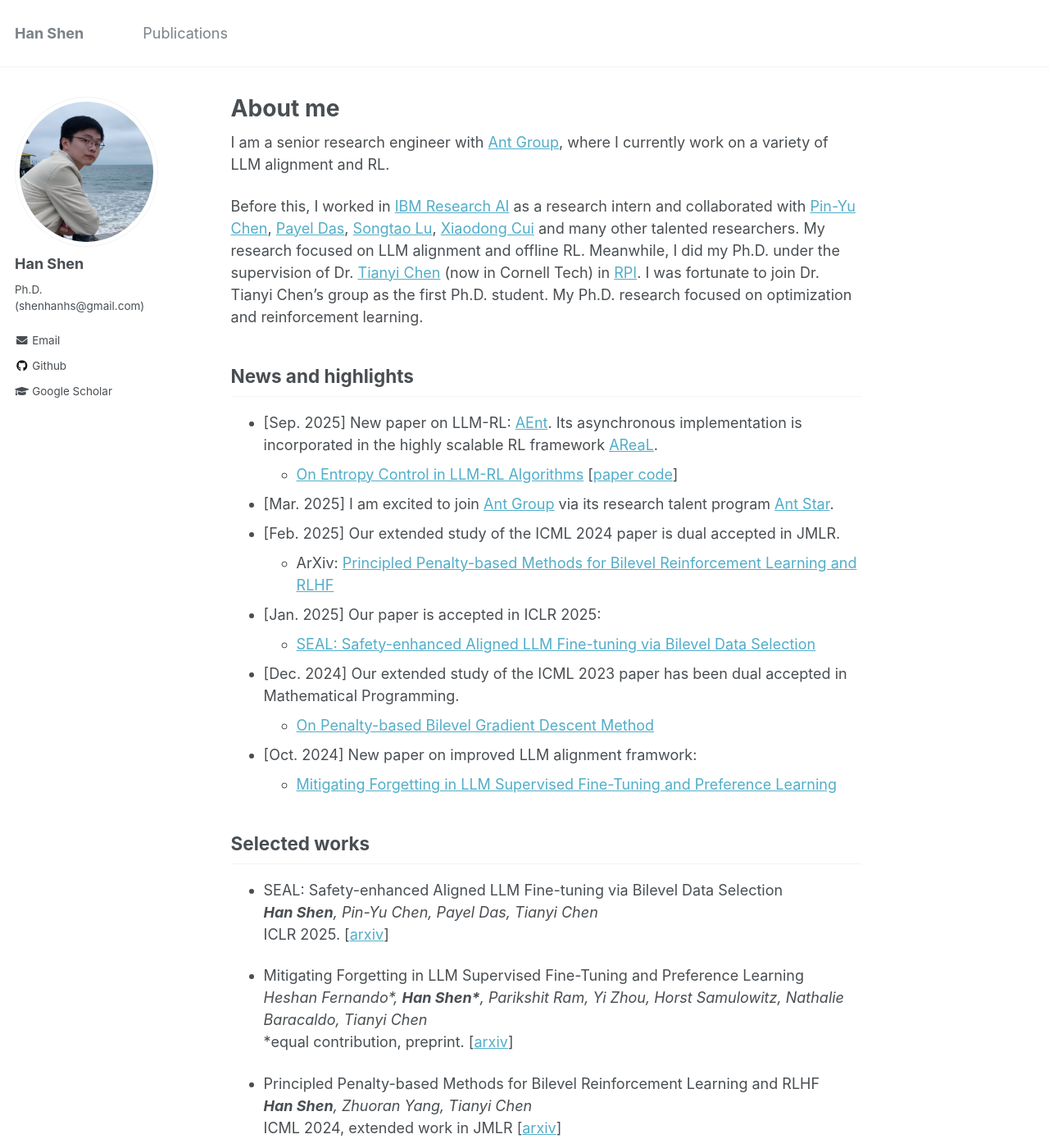
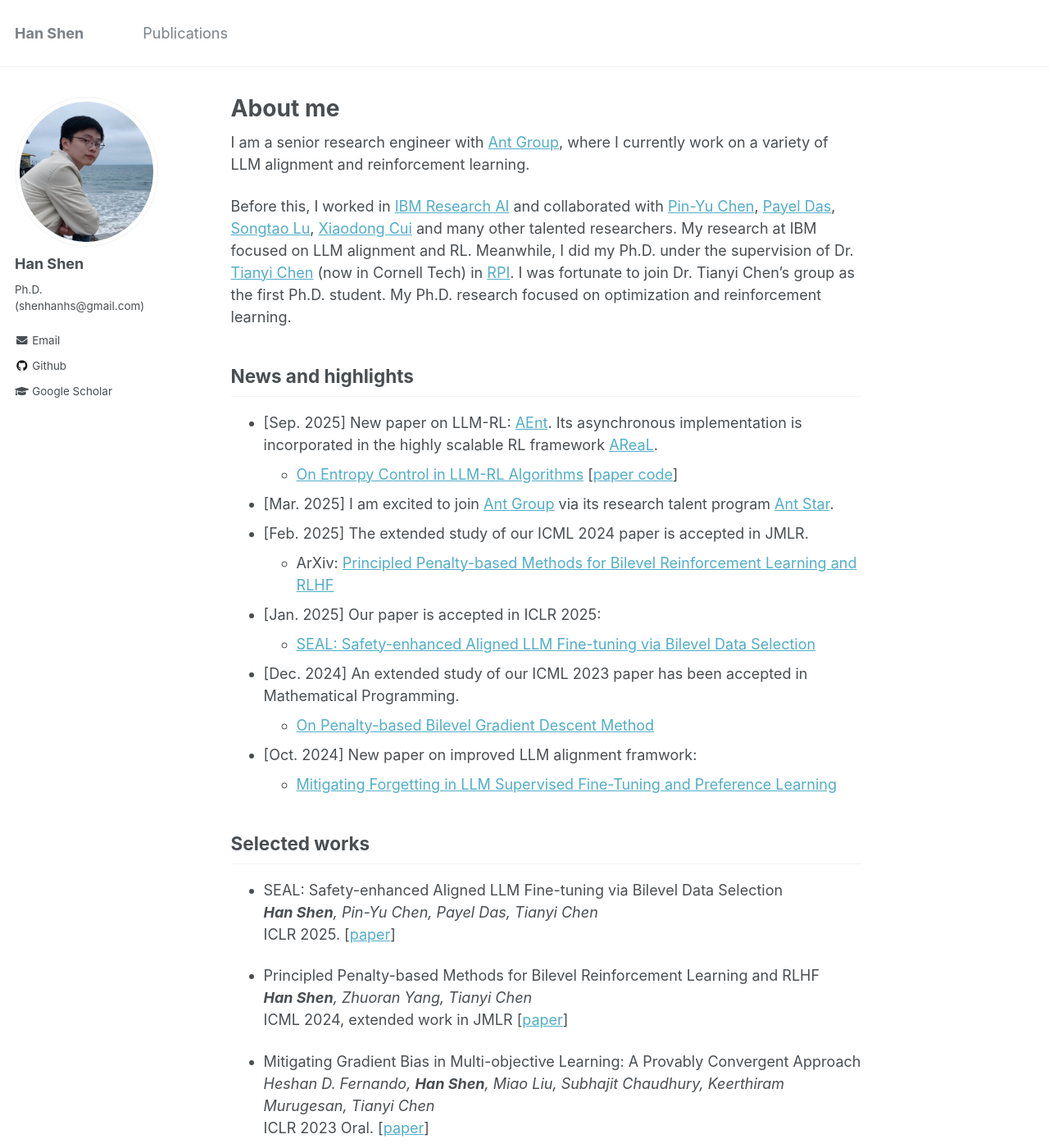
Before and after one commit to hanshen95/hanshen95.github.io, a Jekyll site: the page built from _pages/about.md, in a window 1280 px wide and 1400 px high. Shown: the whole window at 82% size. Built offline with Jekyll 4.4.1, drawn with Linux system fonts in a browser that asks for light colours; some of the changed text lies outside the part shown.

Commit message:
Update about.md

```diff
--- a/_pages/about.md
+++ b/_pages/about.md
@@ -10,9 +10,9 @@
 
 
 
-I am a senior research engineer with [Ant Group](https://www.antgroup.com/en), where I currently work on a variety of LLM alignment and RL.
+I am a senior research engineer with [Ant Group](https://www.antgroup.com/en), where I currently work on a variety of LLM alignment and reinforcement learning.
 
-Before this, I worked in [IBM Research AI](https://research.ibm.com/artificial-intelligence) as a research intern and collaborated with [Pin-Yu Chen](https://sites.google.com/site/pinyuchenpage/), [Payel Das](https://scholar.google.com/citations?user=1vs31MgAAAAJ&hl=en), [Songtao Lu](https://songtaogithub.github.io/), [Xiaodong Cui](https://research.ibm.com/people/xiaodong-cui) and many other talented researchers. My research focused on LLM alignment and offline RL. Meanwhile, I did my Ph.D. under the supervision of Dr. [Tianyi Chen](https://chentianyi1991.github.io/) (now in Cornell Tech) in [RPI](https://www.rpi.edu/). I was fortunate to join Dr. Tianyi Chen's group as the first Ph.D. student. My Ph.D. research focused on optimization and reinforcement learning.
+Before this, I worked in [IBM Research AI](https://research.ibm.com/artificial-intelligence) and collaborated with [Pin-Yu Chen](https://sites.google.com/site/pinyuchenpage/), [Payel Das](https://scholar.google.com/citations?user=1vs31MgAAAAJ&hl=en), [Songtao Lu](https://songtaogithub.github.io/), [Xiaodong Cui](https://research.ibm.com/people/xiaodong-cui) and many other talented researchers. My research at IBM focused on LLM alignment and RL. Meanwhile, I did my Ph.D. under the supervision of Dr. [Tianyi Chen](https://chentianyi1991.github.io/) (now in Cornell Tech) in [RPI](https://www.rpi.edu/). I was fortunate to join Dr. Tianyi Chen's group as the first Ph.D. student. My Ph.D. research focused on optimization and reinforcement learning.
 
 
 
@@ -20,11 +20,11 @@
 * [Sep. 2025] New paper on LLM-RL: [AEnt](https://arxiv.org/abs/2509.03493). Its asynchronous implementation is incorporated in the highly scalable RL framework [AReaL](https://github.com/inclusionAI/AReaL/tree/main/recipe/AEnt).
   * [On Entropy Control in LLM-RL Algorithms](https://arxiv.org/abs/2509.03493) [[paper code](https://github.com/antgroup/AEnt)]
 * [Mar. 2025] I am excited to join [Ant Group](https://www.antgroup.com/en) via its research talent program [Ant Star](https://talent.antgroup.com/ant-star).
-* [Feb. 2025] Our extended study of the ICML 2024 paper is dual accepted in JMLR.
+* [Feb. 2025] The extended study of our ICML 2024 paper is accepted in JMLR.
   * ArXiv: [Principled Penalty-based Methods for Bilevel Reinforcement Learning and RLHF](https://arxiv.org/abs/2410.07471)
 * [Jan. 2025] Our paper is accepted in ICLR 2025:
   * [SEAL: Safety-enhanced Aligned LLM Fine-tuning via Bilevel Data Selection](https://arxiv.org/abs/2410.07471)
-* [Dec. 2024] Our extended study of the ICML 2023 paper has been dual accepted in Mathematical Programming.
+* [Dec. 2024] An extended study of our ICML 2023 paper has been accepted in Mathematical Programming.
   * [On Penalty-based Bilevel Gradient Descent Method](https://arxiv.org/abs/2302.05185)
 * [Oct. 2024] New paper on improved LLM alignment framwork:
   * [Mitigating Forgetting in LLM Supervised Fine-Tuning and Preference Learning](https://arxiv.org/abs/2410.15483)
@@ -34,24 +34,23 @@
 
 * SEAL: Safety-enhanced Aligned LLM Fine-tuning via Bilevel Data Selection\
   *<b>Han Shen</b>, Pin-Yu Chen, Payel Das, Tianyi Chen*\
-  ICLR 2025. [[arxiv](https://arxiv.org/abs/2410.07471)]
-
-* Mitigating Forgetting in LLM Supervised Fine-Tuning and Preference Learning\
-  *Heshan Fernando\*, <b>Han Shen\*</b>, Parikshit Ram, Yi Zhou, Horst Samulowitz, Nathalie Baracaldo, Tianyi Chen*\
-  \*equal contribution, preprint. [[arxiv](https://arxiv.org/abs/2410.15483)]
+  ICLR 2025. [[paper](https://arxiv.org/abs/2410.07471)]
 
 * Principled Penalty-based Methods for Bilevel Reinforcement Learning and RLHF\
   *<b>Han Shen</b>, Zhuoran Yang, Tianyi Chen*\
-  ICML 2024, extended work in JMLR [[arxiv](https://arxiv.org/abs/2402.06886)]
+  ICML 2024, extended work in JMLR [[paper](https://arxiv.org/abs/2402.06886)]
 
 * Mitigating Gradient Bias in Multi-objective Learning: A Provably Convergent Approach\
   *Heshan D. Fernando, <b>Han Shen</b>, Miao Liu, Subhajit Chaudhury, Keerthiram Murugesan, Tianyi Chen*\
-  ICLR 2023 oral. [[arxiv](https://arxiv.org/abs/2210.12624)]
+  ICLR 2023 Oral. [[paper](https://arxiv.org/abs/2210.12624)]
 
 * On Penalty-based Bilevel Gradient Descent Method\
   *<b>Han Shen</b>, Quan Xiao, Tianyi Chen*\
-  ICML 2023, extended work in Mathematical Programming. [[MAPR](https://link.springer.com/article/10.1007/s10107-025-02194-4)]
+  ICML 2023, extended work in Mathematical Programming. [[paper](https://link.springer.com/article/10.1007/s10107-025-02194-4)]
 
+* A Single-timescale Analysis for Stochastic Approximation with Multiple Coupled Sequences\
+  *<b>Han Shen</b>, Tianyi Chen*\
+  NeurIPS 2022 Oral. [[paper](https://proceedings.neurips.cc/paper_files/paper/2022/hash/6f6dd92b03ff9be7468a6104611c9187-Abstract-Conference.html)]
 
 
 ## Industry experiences
@@ -70,4 +69,4 @@
 
 
 ## Services
-Reviewer for NeurIPS, ICML, ICLR, AISTATS, AAAI and IEEE Transactions on Signal Processing (TSP).
+Reviewer for NeurIPS, ICML, ICLR, AISTATS, AAAI, IEEE Transactions on Signal Processing, etc.
```
Also changed, not shown: other parts of _pages/about.md (+1 -1 lines).
